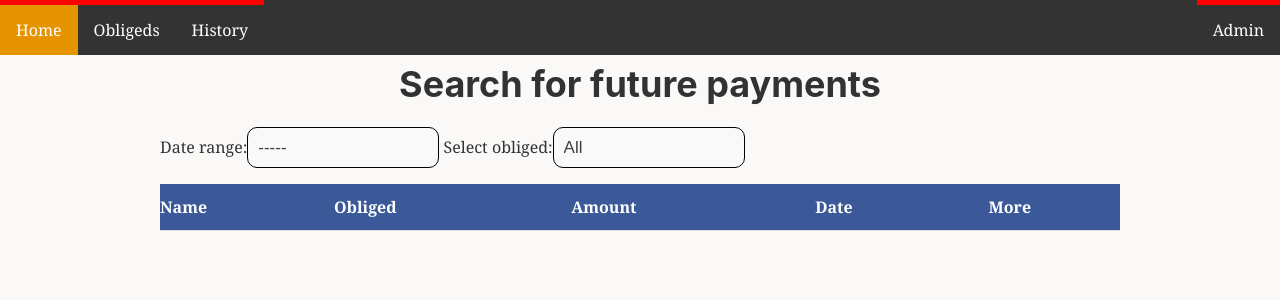
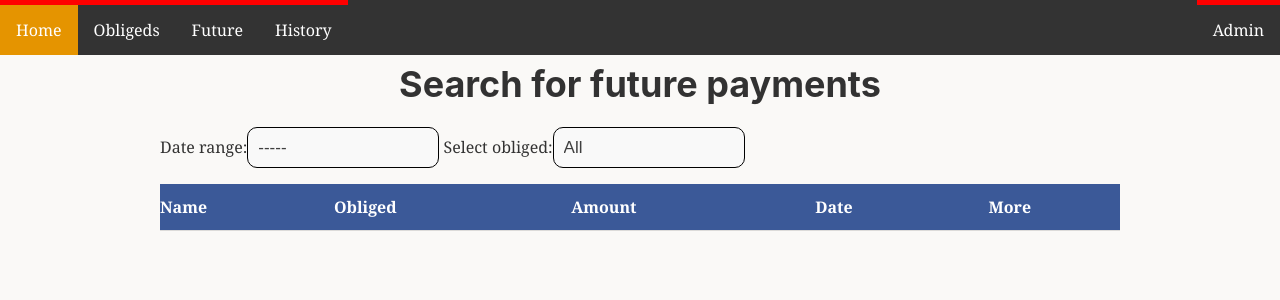
Before and after one commit to knaiskes/paymentReminder, a Django app: page /payments/future/ in a window 1280 px wide. Shown: the top 300 px of the page. Run offline with Django 3.2, Linux system fonts and the light colour scheme; data that the repository does not hold is empty.

Commit message:
add future url in navbar

```diff
--- a/templates/base.html
+++ b/templates/base.html
@@ -9,6 +9,7 @@
     <div class="navbar">
       <a href="{% url 'payments:payments_list' %}"> Home </a>
       <a href="{% url 'payments:obligeds_list' %}"> Obligeds </a>
+      <a href="{% url 'payments:future' %}"> Future </a>
       <a href="{% url 'payments:history' %}"> History </a>
       <a style="float:right" href="{% url 'admin:index' %}"> Admin </a>
     </div>
```
